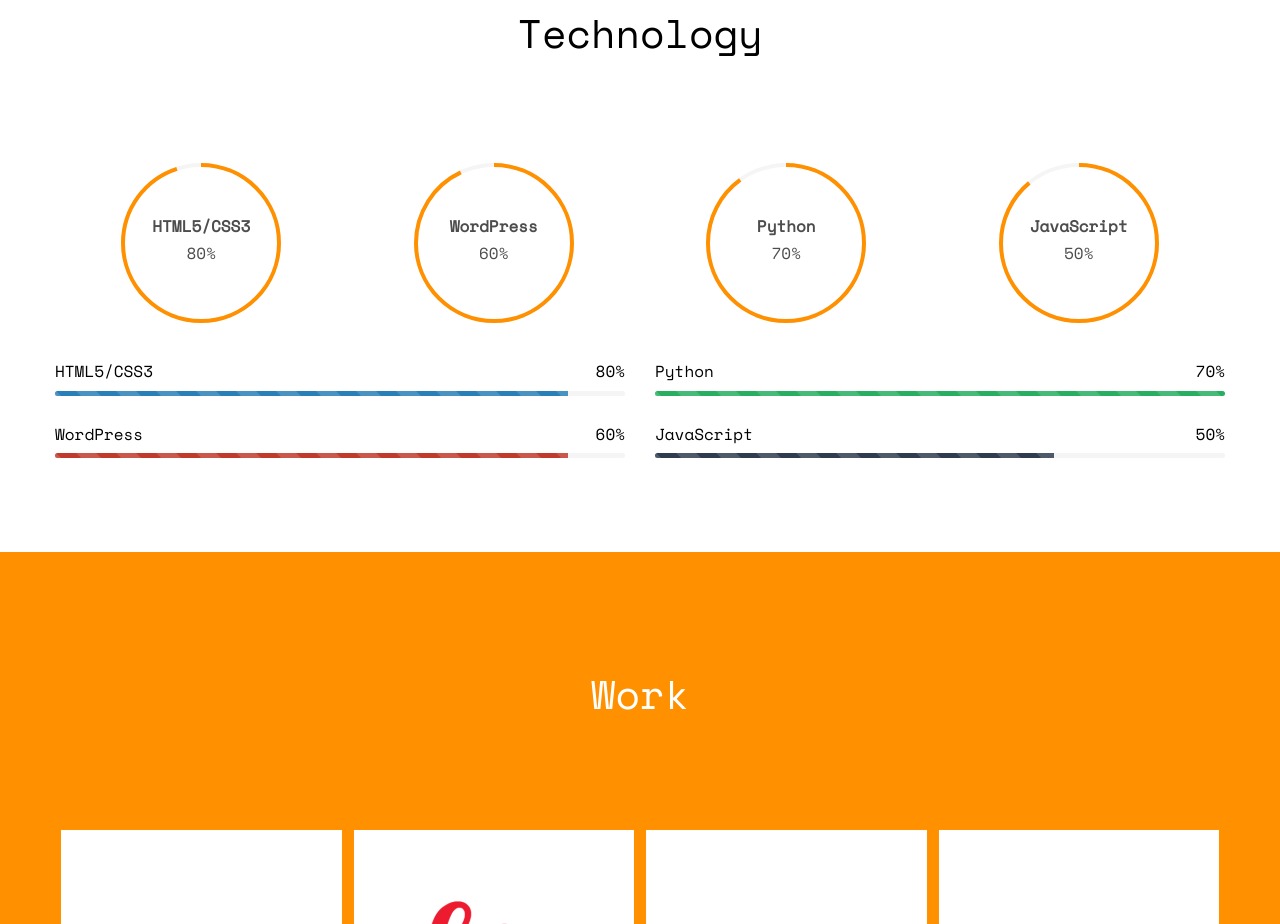
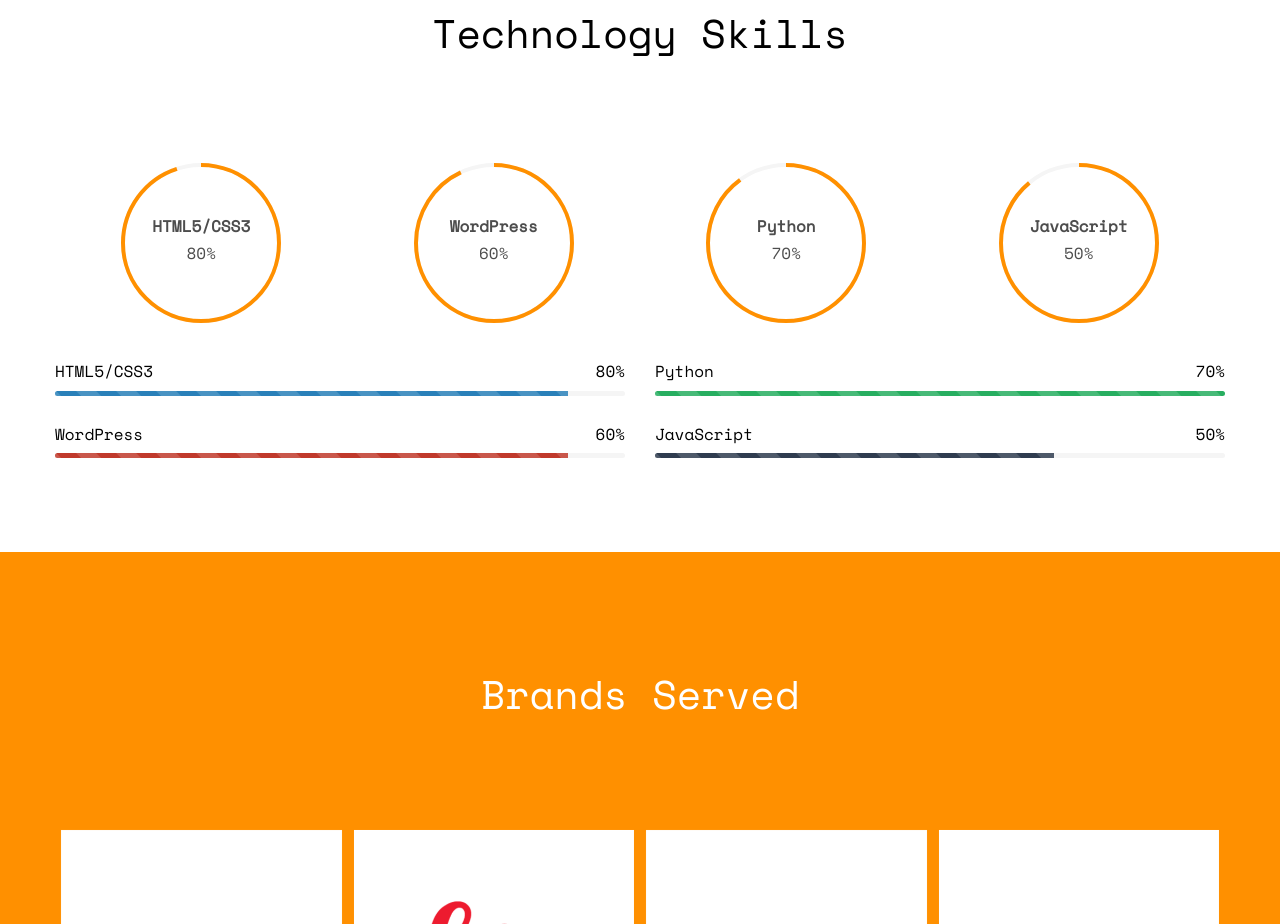
Before and after one commit to abhisu30/abhisu30.github.io, a plain HTML site: page index.html in a window 1280 px wide. Shown: the part 4786-5710 px from the top of the page. Drawn offline with nearby package versions, Linux system fonts and the light colour scheme; some packages are replaced by stand-ins of ours; no server answers; files whose address does not match are found by name.

Commit message:
Minor Changes
- Open in new Tab
- H2

```diff
--- a/index.html
+++ b/index.html
@@ -305,7 +305,7 @@
 		<div class="container">
 			<div class="row">
 				<div class="col-md-8 col-md-offset-2 text-center fh5co-heading">
-					<h2>Technology</h2>
+					<h2>Technology Skills</h2>
 				</div>
 			</div>
 			<div class="row row-pb-md">
@@ -411,12 +411,12 @@
 		<div class="container">
 			<div class="row animate-box">
 				<div class="col-md-8 col-md-offset-2 text-center fh5co-heading">
-					<h2>Work</h2>
+					<h2>Brands Served</h2>
 				</div>
 			</div>
 			<div class="row">
 				<div class="col-md-3 text-center col-padding animate-box">
-					<a href="https://www.royalcanin.com/in" class="work" style="background-image: url(images/RoyalCanin.png);">
+					<a href="https://www.royalcanin.com/in" target="_blank" class="work" style="background-image: url(images/RoyalCanin.png);">
 						<div class="desc">
 							<h3>Royal Canin</h3>
 							<span>SEO</span>
@@ -424,7 +424,7 @@
 					</a>
 				</div>
 				<div class="col-md-3 text-center col-padding animate-box">
-					<a href="https://www.leicabiosystems.com/" class="work" style="background-image: url(images/Leica.png);">
+					<a href="https://www.leicabiosystems.com/" target="_blank" class="work" style="background-image: url(images/Leica.png);">
 						<div class="desc">
 							<h3>Leica Biosystems</h3>
 							<span>Web Analytics</span>
@@ -432,7 +432,7 @@
 					</a>
 				</div>
 				<div class="col-md-3 text-center col-padding animate-box">
-					<a href="https://big-bazaar.ca/" class="work" style="background-image: url(images/BB.png);">
+					<a href="https://big-bazaar.ca/" target="_blank" class="work" style="background-image: url(images/BB.png);">
 						<div class="desc">
 							<h3>Big Bazaar</h3>
 							<span>Social Media Marketing</span>
@@ -440,7 +440,7 @@
 					</a>
 				</div>
 				<div class="col-md-3 text-center col-padding animate-box">
-					<a href="https://www.cartrade.com/" class="work" style="background-image: url(images/Cartrade.png);">
+					<a href="https://www.cartrade.com/" target="_blank" class="work" style="background-image: url(images/Cartrade.png);">
 						<div class="desc">
 							<h3>CarTrade</h3>
 							<span>SEO</span>
@@ -448,7 +448,7 @@
 					</a>
 				</div>
 				<div class="col-md-3 text-center col-padding animate-box">
-					<a href="https://www.batiste.in/" class="work" style="background-image: url(images/Batiste.png);">
+					<a href="https://www.batiste.in/" target="_blank" class="work" style="background-image: url(images/Batiste.png);">
 						<div class="desc">
 							<h3>Batiste</h3>
 							<span>Social Media Marketing</span>
@@ -456,7 +456,7 @@
 					</a>
 				</div>
 				<div class="col-md-3 text-center col-padding animate-box">
-					<a href="https://ottawadom.ca/" class="work" style="background-image: url(images/ODOM.png);">
+					<a href="https://ottawadom.ca/" target="_blank" class="work" style="background-image: url(images/ODOM.png);">
 						<div class="desc">
 							<h3>Ottawa Department of Medicine</h3>
 							<span>Website, Social Media Marketing, SEO</span>
@@ -464,7 +464,7 @@
 					</a>
 				</div>
 				<div class="col-md-3 text-center col-padding animate-box">
-					<a href="https://www.irisbusiness.com/" class="work" style="background-image: url(images/IRIS.png);">
+					<a href="https://www.irisbusiness.com/" target="_blank" class="work" style="background-image: url(images/IRIS.png);">
 						<div class="desc">
 							<h3>IRIS Business</h3>
 							<span>SEO</span>
@@ -472,7 +472,7 @@
 					</a>
 				</div>
 				<div class="col-md-3 text-center col-padding animate-box">
-					<a href="https://maplestore.in/" class="work" style="background-image: url(images/Maple.png);">
+					<a href="https://maplestore.in/" target="_blank" class="work" style="background-image: url(images/Maple.png);">
 						<div class="desc">
 							<h3>Maple</h3>
 							<span>PPC</span>
```
